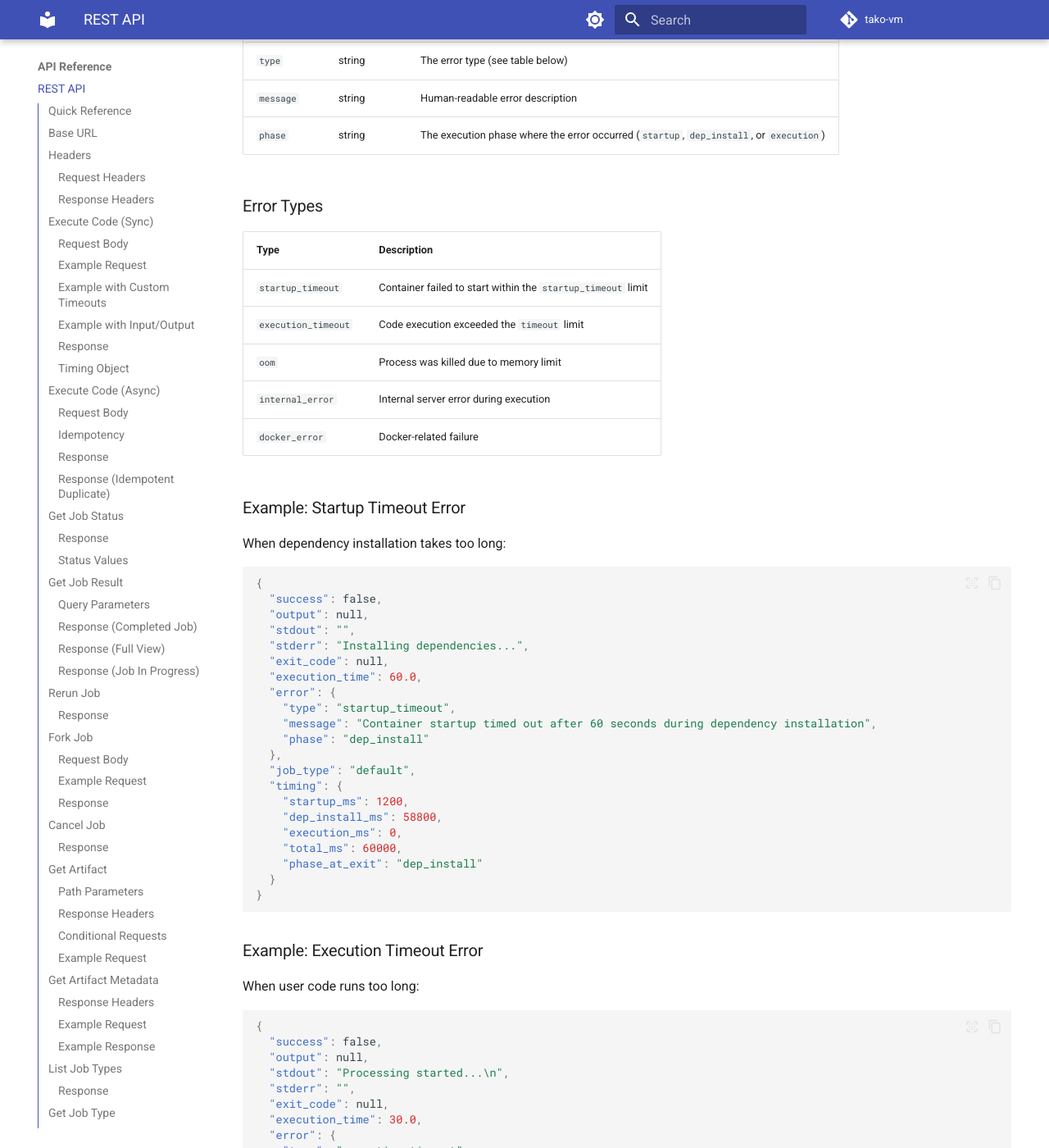
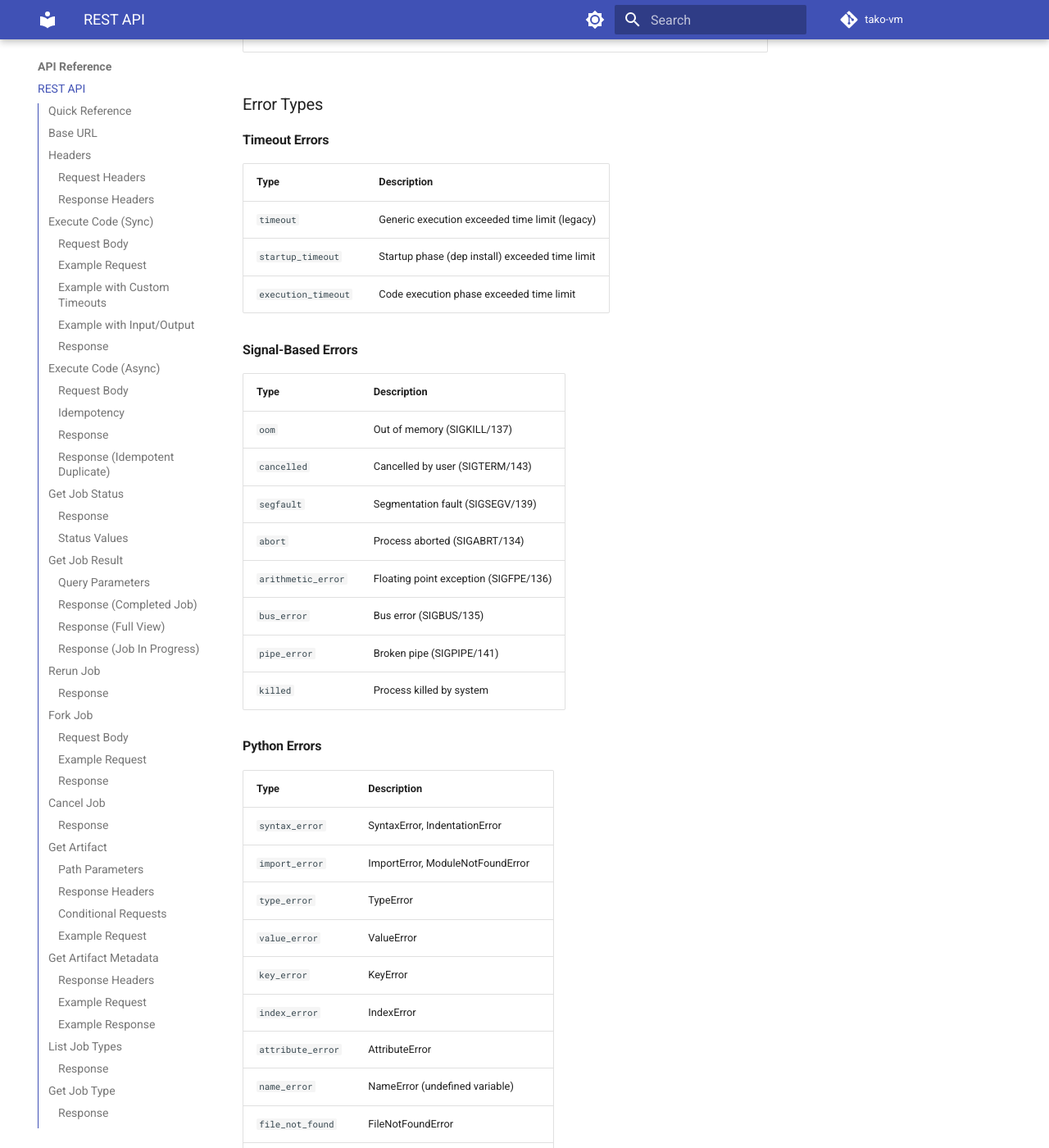
Before and after one commit to outerport/TakoVM, an MkDocs documentation site: the page built from docs/api/rest.md, in a window 1280 px wide and 1400 px high, scrolled down 19758 px. Shown: the whole window at 82% size. Built offline with MkDocs 1.6.1 and Material for MkDocs 9.7.7, drawn with Linux system fonts in a browser that asks for light colours; comment, search, counter and statistics services are not loaded; some of the changed text lies outside the part shown.

Commit message:
Update documentation to match codebase
- docs/api/rest.md: Fix sync response format (remove timing), fix
  idempotent/rerun/fork responses, correct resource_usage and artifact
  fields, expand error types from 5 to 30+, fix phase values
- docs/getting-started/configuration.md: Add enable_cap_restrictions,
  add TAKO_VM_ENABLE_SECCOMP and TAKO_VM_ENABLE_CAP_RESTRICTIONS env
  vars, remove non-existent TAKO_VM_WORKSPACE
- docs/architecture.md: Add missing files (docker.py, health.py,
  retry.py, correlation.py, version.py, lima-gvisor.yaml)

Co-Authored-By: Claude Opus 4.5 <noreply@anthropic.com>

````diff
--- a/docs/api/rest.md
+++ b/docs/api/rest.md
@@ -111,28 +111,12 @@ curl -X POST http://localhost:8000/execute \
   "exit_code": 0,
   "execution_time": 0.35,
   "error": null,
-  "job_type": "default",
-  "timing": {
-    "startup_ms": 1200,
-    "dep_install_ms": 850,
-    "execution_ms": 350,
-    "total_ms": 2400,
-    "phase_at_exit": "execution"
-  }
+  "job_type": "default"
 }
 ```
 
-### Timing Object
-
-The `timing` field provides detailed breakdown of execution phases:
-
-| Field | Type | Description |
-|-------|------|-------------|
-| `startup_ms` | integer | Time spent starting the container (milliseconds) |
-| `dep_install_ms` | integer | Time spent installing dependencies (milliseconds, 0 if no requirements) |
-| `execution_ms` | integer | Time spent executing the user code (milliseconds) |
-| `total_ms` | integer | Total wall-clock time from submission to completion |
-| `phase_at_exit` | string | The phase that was active when execution ended (`startup`, `dep_install`, or `execution`) |
+!!! note
+    The sync `/execute` endpoint returns a simpler response without detailed timing. For detailed timing breakdowns, use the async endpoint and fetch results with `?view=full`.
 
 ---
 
@@ -177,15 +161,16 @@ This ensures safe retries without duplicate job execution.
 
 ### Response (Idempotent Duplicate)
 
-If the same `idempotency_key` and payload are submitted again:
+If the same `idempotency_key` and payload are submitted again, the existing job is returned:
 
 ```json
 {
   "job_id": "550e8400-e29b-41d4-a716-446655440000",
-  "status": "succeeded",
-  "message": "Existing job returned (idempotent)"
+  "status": "succeeded"
 }
 ```
+
+The status will reflect the current state of the existing job (e.g., `queued`, `running`, `succeeded`).
 
 ---
 
@@ -294,19 +279,19 @@ When `?view=full` is specified, additional fields are included:
   },
   "job_ref": "default@sha256:a1b2c3d4e5f6",
   "artifacts": [
-    {"name": "result.json", "size": 128, "content_type": "application/json"}
+    {"name": "result.json", "size_bytes": 128, "sha256": "abc123...", "content_type": "application/json"}
   ],
   "input_artifacts": [
-    {"name": "data.json", "size": 64, "content_type": "application/json"}
+    {"name": "_code.py", "size_bytes": 256, "sha256": "def456...", "content_type": "text/x-python"},
+    {"name": "_input.json", "size_bytes": 64, "sha256": "ghi789...", "content_type": "application/json"}
   ],
   "resource_usage": {
+    "max_rss_mb": 64.5,
     "cpu_time_ms": 250,
-    "memory_peak_mb": 64,
-    "io_read_bytes": 1024,
-    "io_write_bytes": 512
+    "wall_time_ms": 350
   },
-  "code_hash": "sha256:abc123...",
-  "input_hash": "sha256:def456...",
+  "code_hash": "abc123...",
+  "input_hash": "def456...",
   "parent_execution_id": null,
   "relationship": null,
   "stdout_truncated": false,
@@ -319,11 +304,11 @@ When `?view=full` is specified, additional fields are included:
 
 | Field | Type | Description |
 |-------|------|-------------|
-| `timing` | object | Detailed timing breakdown (see [Timing Object](#timing-object)) |
+| `timing` | object | Detailed timing breakdown (see below) |
 | `job_ref` | string | Pinned environment reference (job_type@digest) |
-| `artifacts` | array | Output artifact metadata list |
-| `input_artifacts` | array | Input artifact metadata list |
-| `resource_usage` | object | Resource consumption metrics |
+| `artifacts` | array | Output artifact metadata (name, size_bytes, sha256, content_type) |
+| `input_artifacts` | array | Input artifact metadata (includes internal `_code.py`, `_input.json`) |
+| `resource_usage` | object | Resource metrics: `max_rss_mb`, `cpu_time_ms`, `wall_time_ms` |
 | `code_hash` | string | SHA-256 hash of the submitted code |
 | `input_hash` | string | SHA-256 hash of the input data |
 | `parent_execution_id` | string | ID of parent execution (if rerun/fork) |
@@ -331,6 +316,16 @@ When `?view=full` is specified, additional fields are included:
 | `stdout_truncated` | boolean | Whether stdout was truncated |
 | `stderr_truncated` | boolean | Whether stderr was truncated |
 | `idempotency_key` | string | The idempotency key used for submission |
+
+#### Timing Object
+
+| Field | Type | Description |
+|-------|------|-------------|
+| `startup_ms` | integer | Time spent in startup phase (container init + dep install) |
+| `dep_install_ms` | integer | Time spent installing dependencies (subset of startup) |
+| `execution_ms` | integer | Time spent executing user code |
+| `total_ms` | integer | Total container runtime |
+| `phase_at_exit` | string | Phase when container exited: `startup`, `execution`, `completed`, or `failed` |
 
 ### Response (Job In Progress)
 
@@ -360,9 +355,7 @@ POST /jobs/{job_id}/rerun
 ```json
 {
   "job_id": "661f9511-f30c-52e5-b827-557766551111",
-  "status": "queued",
-  "parent_execution_id": "550e8400-e29b-41d4-a716-446655440000",
-  "relationship": "rerun"
+  "status": "queued"
 }
 ```
 
@@ -370,7 +363,7 @@ The new job will have:
 - Same code as the original
 - Same input data as the original
 - Same job type and timeout settings
-- Lineage tracking back to the original execution
+- Lineage tracking back to the original execution (visible in `?view=full` response)
 
 ---
 
@@ -403,9 +396,7 @@ curl -X POST http://localhost:8000/jobs/550e8400-e29b-41d4-a716-446655440000/for
 ```json
 {
   "job_id": "772fa622-g41d-63f6-c938-668877662222",
-  "status": "queued",
-  "parent_execution_id": "550e8400-e29b-41d4-a716-446655440000",
-  "relationship": "fork"
+  "status": "queued"
 }
 ```
 
@@ -413,7 +404,7 @@ The new job will have:
 - The new code provided in the request
 - Same input data as the original
 - Same job type and timeout settings
-- Lineage tracking back to the original execution
+- Lineage tracking back to the original execution (visible in `?view=full` response)
 
 ---
 
@@ -840,42 +831,90 @@ When a job fails during execution, the `error` field in the response contains de
 |-------|------|-------------|
 | `type` | string | The error type (see table below) |
 | `message` | string | Human-readable error description |
-| `phase` | string | The execution phase where the error occurred (`startup`, `dep_install`, or `execution`) |
+| `phase` | string | The execution phase where the error occurred (`startup` or `execution`) |
 
 ### Error Types
 
+#### Timeout Errors
+
 | Type | Description |
 |------|-------------|
-| `startup_timeout` | Container failed to start within the `startup_timeout` limit |
-| `execution_timeout` | Code execution exceeded the `timeout` limit |
-| `oom` | Process was killed due to memory limit |
-| `internal_error` | Internal server error during execution |
-| `docker_error` | Docker-related failure |
+| `timeout` | Generic execution exceeded time limit (legacy) |
+| `startup_timeout` | Startup phase (dep install) exceeded time limit |
+| `execution_timeout` | Code execution phase exceeded time limit |
+
+#### Signal-Based Errors
+
+| Type | Description |
+|------|-------------|
+| `oom` | Out of memory (SIGKILL/137) |
+| `cancelled` | Cancelled by user (SIGTERM/143) |
+| `segfault` | Segmentation fault (SIGSEGV/139) |
+| `abort` | Process aborted (SIGABRT/134) |
+| `arithmetic_error` | Floating point exception (SIGFPE/136) |
+| `bus_error` | Bus error (SIGBUS/135) |
+| `pipe_error` | Broken pipe (SIGPIPE/141) |
+| `killed` | Process killed by system |
+
+#### Python Errors
+
+| Type | Description |
+|------|-------------|
+| `syntax_error` | SyntaxError, IndentationError |
+| `import_error` | ImportError, ModuleNotFoundError |
+| `type_error` | TypeError |
+| `value_error` | ValueError |
+| `key_error` | KeyError |
+| `index_error` | IndexError |
+| `attribute_error` | AttributeError |
+| `name_error` | NameError (undefined variable) |
+| `file_not_found` | FileNotFoundError |
+| `file_error` | IsADirectoryError, NotADirectoryError |
+| `os_error` | OSError, IOError |
+| `recursion_error` | RecursionError |
+| `assertion_error` | AssertionError |
+| `division_error` | ZeroDivisionError |
+| `overflow_error` | OverflowError |
+| `encoding_error` | UnicodeError |
+| `json_error` | JSONDecodeError |
+
+#### Other Errors
+
+| Type | Description |
+|------|-------------|
+| `permission` | Permission denied |
+| `dependency_error` | Package installation failure (uv/pip) |
+| `network_error` | ConnectionError |
+| `network_timeout` | Network request timed out |
+| `docker_error` | Docker image/command not found |
+| `service_unavailable` | Circuit breaker open |
+| `config_error` | Configuration error |
+| `internal_error` | Internal Tako VM error |
+| `runtime_error` | Generic runtime error |
+| `unknown` | Unknown error type |
 
 ### Example: Startup Timeout Error
 
-When dependency installation takes too long:
+When dependency installation takes too long (from async job result with `?view=full`):
 
 ```json
 {
-  "success": false,
-  "output": null,
+  "execution_id": "550e8400-e29b-41d4-a716-446655440000",
+  "status": "timeout",
   "stdout": "",
   "stderr": "Installing dependencies...",
   "exit_code": null,
-  "execution_time": 60.0,
   "error": {
     "type": "startup_timeout",
     "message": "Container startup timed out after 60 seconds during dependency installation",
-    "phase": "dep_install"
+    "phase": "startup"
   },
-  "job_type": "default",
   "timing": {
-    "startup_ms": 1200,
+    "startup_ms": 60000,
     "dep_install_ms": 58800,
     "execution_ms": 0,
     "total_ms": 60000,
-    "phase_at_exit": "dep_install"
+    "phase_at_exit": "startup"
   }
 }
 ```
@@ -886,18 +925,16 @@ When user code runs too long:
 
 ```json
 {
-  "success": false,
-  "output": null,
+  "execution_id": "550e8400-e29b-41d4-a716-446655440000",
+  "status": "timeout",
   "stdout": "Processing started...\n",
   "stderr": "",
   "exit_code": null,
-  "execution_time": 30.0,
   "error": {
     "type": "execution_timeout",
     "message": "Code execution timed out after 30 seconds",
     "phase": "execution"
   },
-  "job_type": "default",
   "timing": {
     "startup_ms": 1500,
     "dep_install_ms": 0,
````
Also changed, not shown: docs/architecture.md (+15 -7 lines), docs/getting-started/configuration.md (+13 -7 lines).
